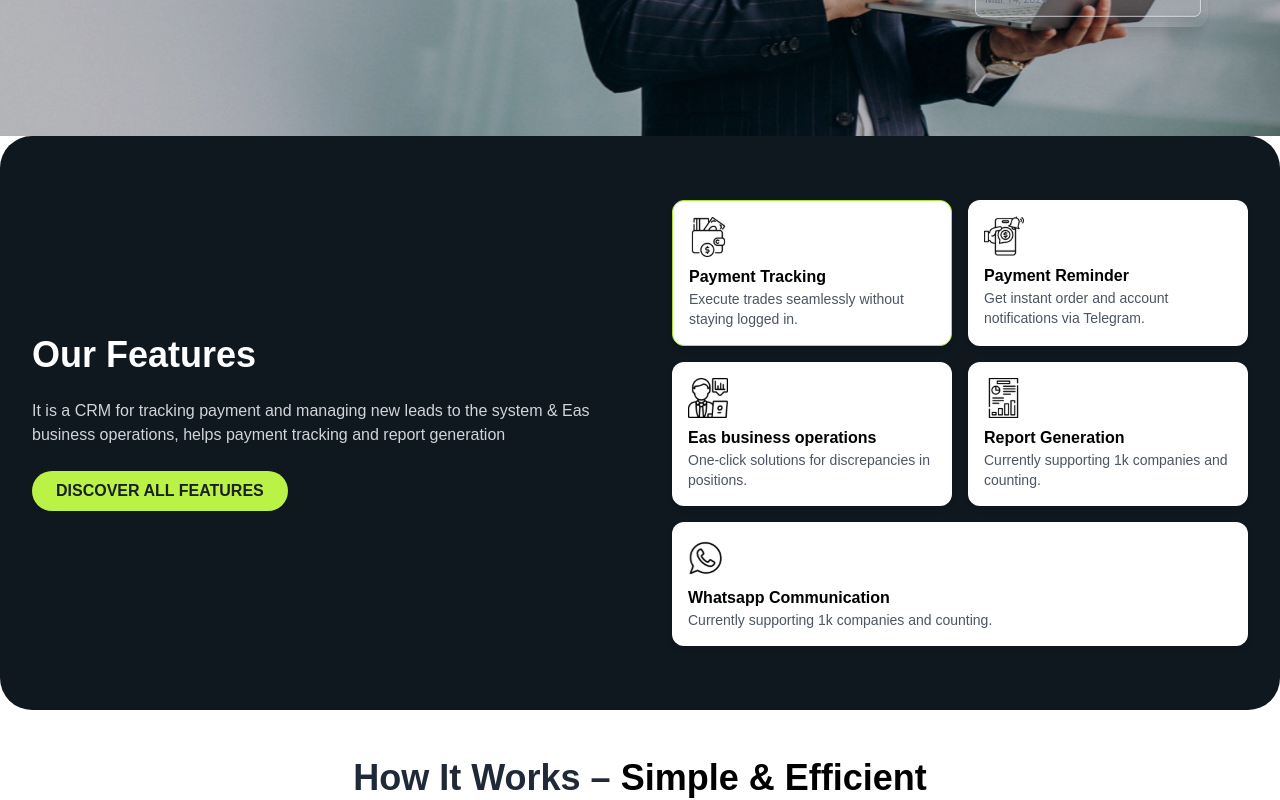
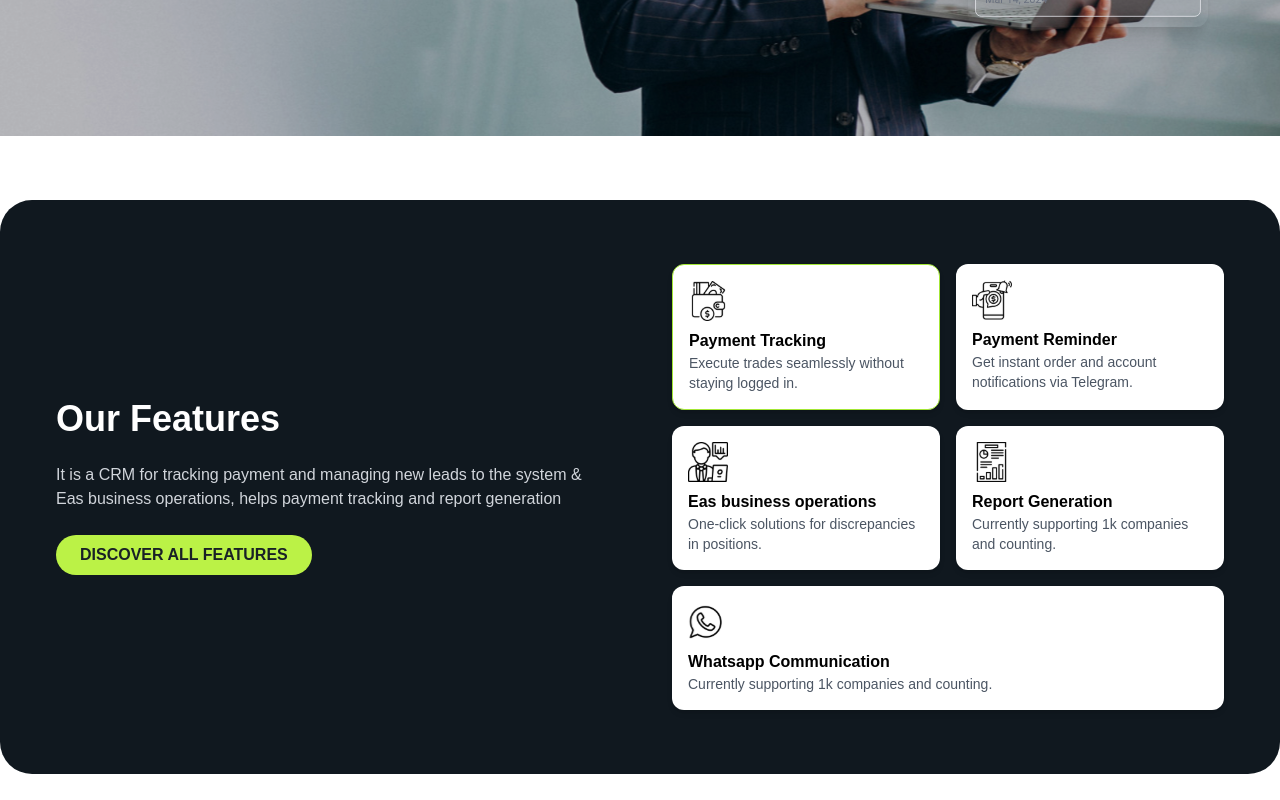
Before and after one commit to softnium/softnium.github.io, a React (Create React App) app: page / in a window 1280 px wide. Shown: the part 660-1460 px from the top of the page. Built offline with nearby package versions, Linux system fonts and the light colour scheme.

Commit message:
spacing in info 1

```diff
--- a/src/sections/InfoSection1.js
+++ b/src/sections/InfoSection1.js
@@ -7,7 +7,7 @@ import icon5 from '../assets/images/whatsapp.svg'
 
 export default function InfoSection1() {
   return (
-    <section className="bg-[#10181F] text-white px-4 py-16 rounded-[2rem] max-w-7xl mx-auto overflow-hidden">
+    <section className="bg-[#10181F] text-white px-6 sm:px-10 py-16 mt-8 sm:mt-16 rounded-[2rem] max-w-7xl mx-4 sm:mx-auto overflow-hidden">
       <div className="grid md:grid-cols-2 gap-8 items-center">
         {/* Left Content */}
         <div className="space-y-6 px-4">
```
